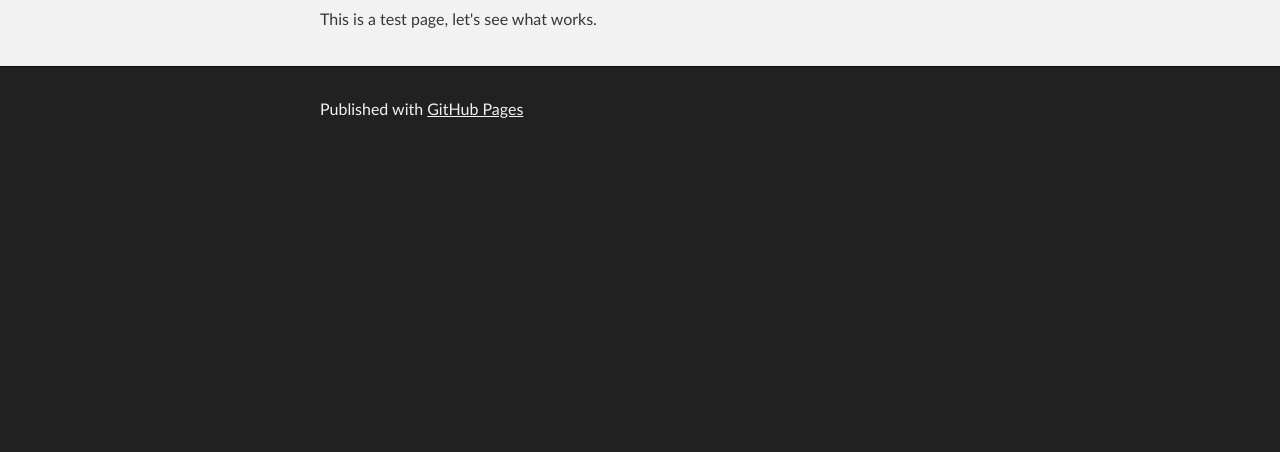
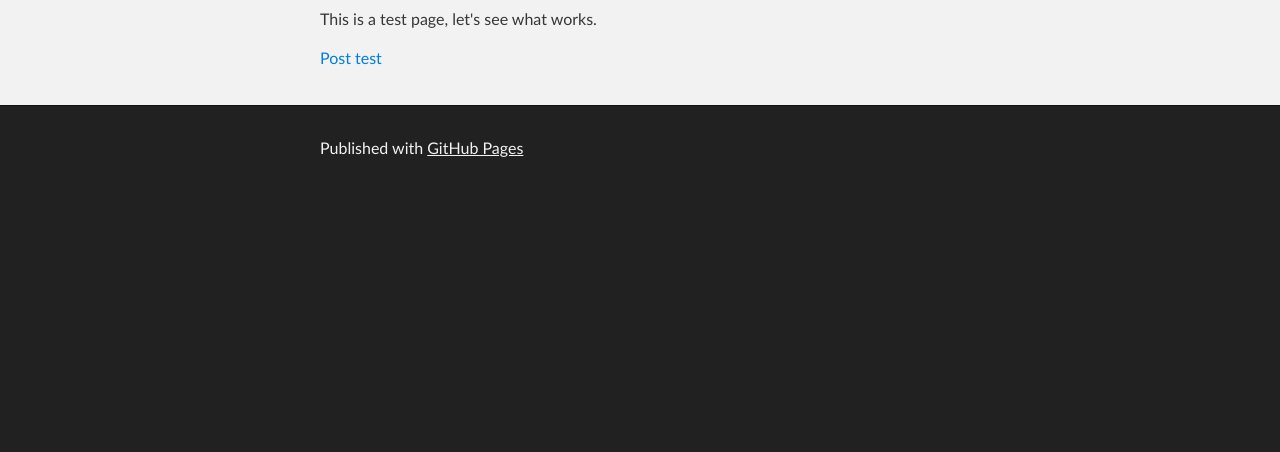
Before and after one commit to renatocoutinho/renatocoutinho.github.com, a plain HTML site: page index.html in a window 1280 px wide. Shown: the part 348-800 px from the top of the page. Drawn offline with Linux system fonts and the light colour scheme.

Commit message:
Changing new index.

```diff
--- a/index.html
+++ b/index.html
@@ -31,6 +31,7 @@
 <a name="testing" class="anchor" href="#testing"><span class="octicon octicon-link"></span></a>Testing</h2>
 
 <p>This is a test page, let's see what works.</p>
+<p><a href="_posts/2014-02-18-From C-R to single-species dynamics">Post test</a></p>
       </section>
     </div>
 
```
